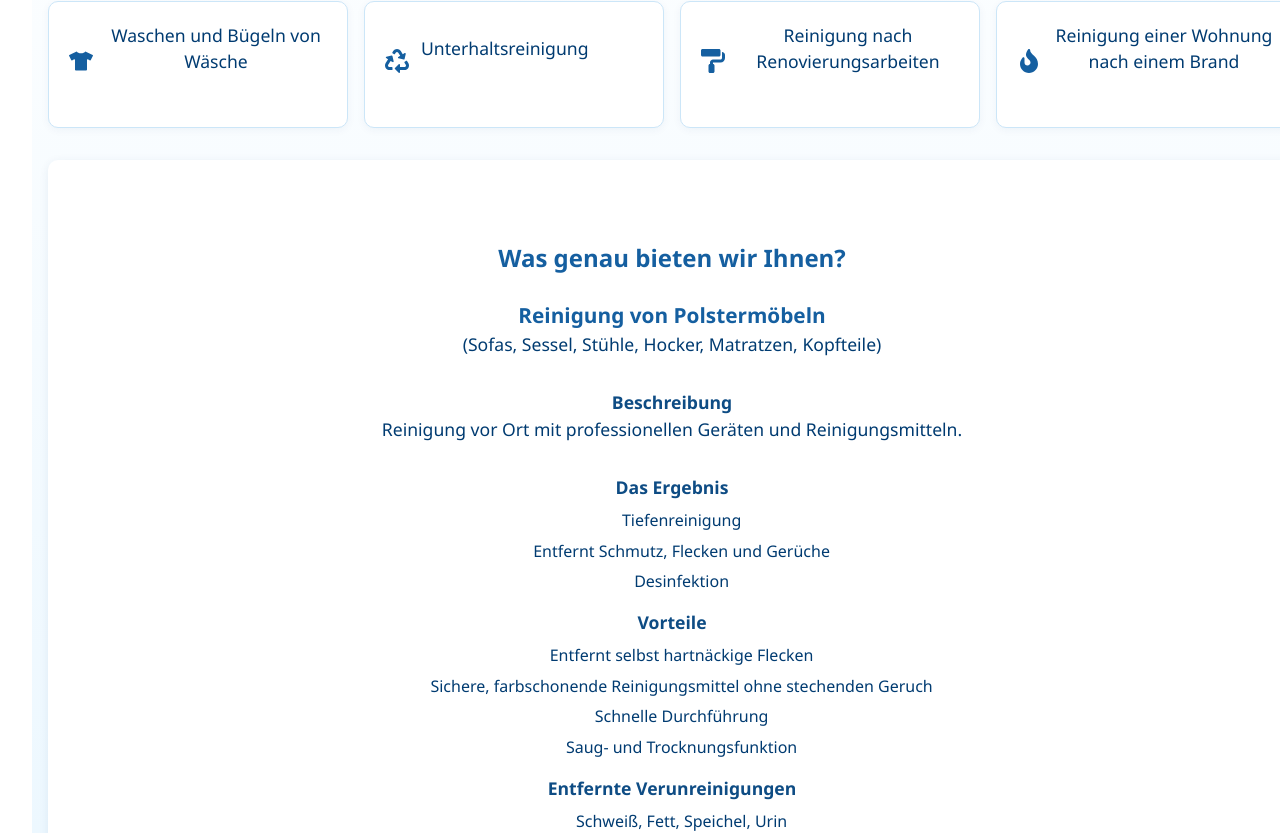
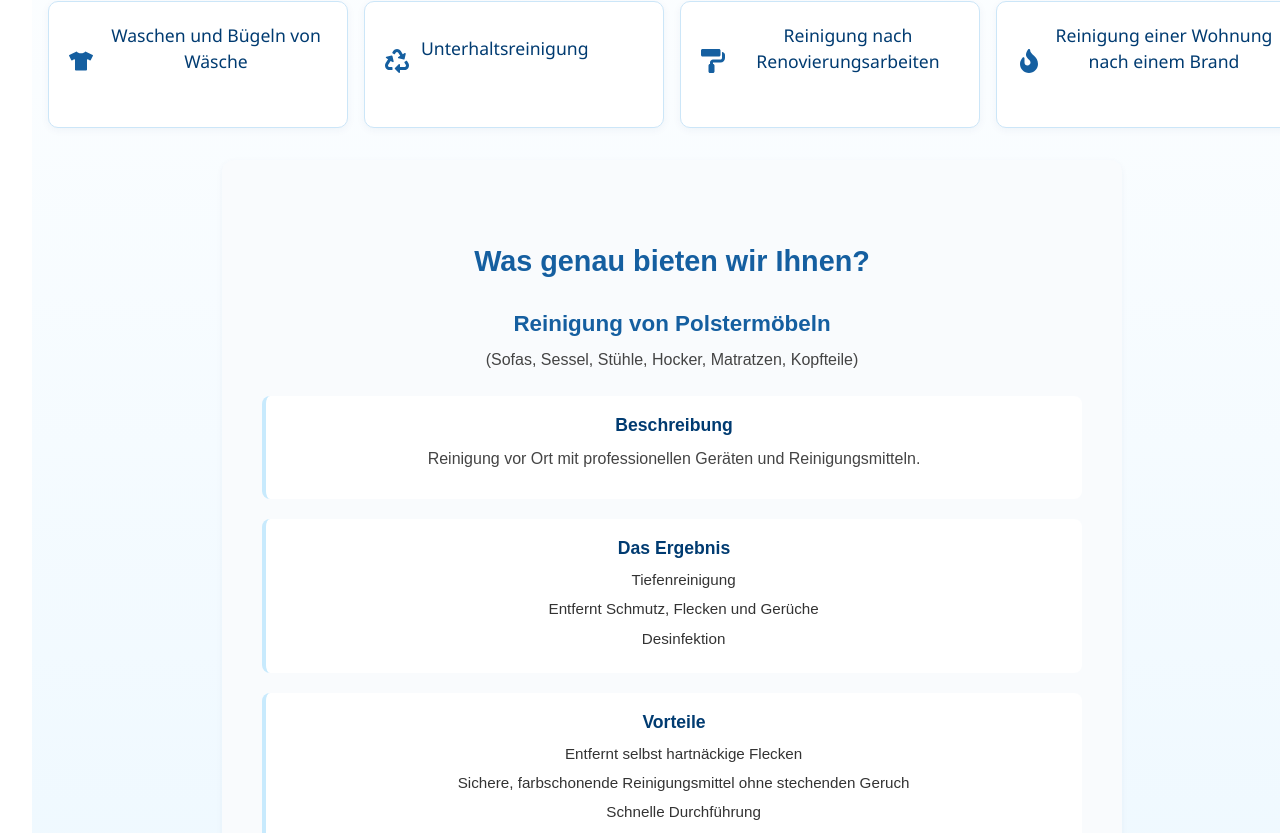
Before and after one commit to alina-vitiuk/Reinigungsfirma, a React (Vite) app: page /zusatzleistungen in a window 1280 px wide. Shown: the part 408-1241 px from the top of the page. Built offline with nearby package versions, Linux system fonts and the light colour scheme.

Commit message:
styling of OptionalServices

```diff
--- a/src/pages/OptionalServices/OptionalServices.jsx
+++ b/src/pages/OptionalServices/OptionalServices.jsx
@@ -53,8 +53,8 @@ const OptionalServices = () => {
         <p>{services[activeIndex].subtitle}</p>
 
         {services[activeIndex].blocks.map((block, i) => (
-          <div key={i}>
-            <h4>{block.heading}</h4>
+          <div className={css.block} key={i}>
+            {block.heading && <h4>{block.heading}</h4>}
             {block.content && <p>{block.content}</p>}
             {block.list && (
               <ul>
--- a/src/pages/OptionalServices/OptionalServices.module.css
+++ b/src/pages/OptionalServices/OptionalServices.module.css
@@ -49,38 +49,70 @@
 }
 
 .detailSection {
-  background-color: #ffffff;
-  padding: 2rem;
-  border-radius: 10px;
-  box-shadow: 0 2px 10px rgba(0, 59, 113, 0.08);
+  background-color: #f9fbfd;
+  padding: 2rem 1rem;
+  border-radius: 12px;
+  box-shadow: 0 2px 6px rgba(0, 59, 113, 0.05);
+  color: #003b71;
+  max-width: 900px;
+  margin: 2rem auto;
+  font-family: Arial, sans-serif;
 }
 
 .detailSection h2 {
+  text-align: center;
   color: #155fa0;
-  font-size: 1.5rem;
-  margin-bottom: 1rem;
+  font-size: 1.8rem;
+  margin-bottom: 1.5rem;
 }
 
 .detailSection h3 {
-  margin-top: 1.5rem;
-  font-size: 1.3rem;
+  text-align: center;
+  font-size: 1.4rem;
   color: #155fa0;
+  margin-bottom: 0.5rem;
 }
 
-.detailSection h4 {
-  margin-top: 1rem;
-  font-size: 1.1rem;
-  color: #0e4c84;
+.detailSection p {
+  text-align: center;
+  margin-bottom: 1.5rem;
+  font-size: 1rem;
+  color: #444;
 }
 
-.detailSection ul {
-  padding-left: 1.2rem;
-  margin: 0.5rem 0 1rem;
+.block {
+  border-left: 4px solid #c8eafd;
+  background: #ffffff;
+  padding: 1rem 1.25rem;
+  margin-bottom: 1.25rem;
+  border-radius: 8px;
+  transition: background 0.3s ease;
 }
 
-.detailSection li {
+.block:hover {
+  background: #f0f8ff;
+}
+
+.block h4 {
+  margin-bottom: 0.5rem;
+  font-size: 1.1rem;
+  color: #003b71;
+}
+
+.block p {
+  margin: 0.25rem 0 0.75rem;
+  color: #444;
+}
+
+.block ul {
+  padding-left: 1.2rem;
+  margin: 0.25rem 0 0;
+}
+
+.block li {
   margin-bottom: 0.4rem;
-  line-height: 1.5;
+  font-size: 0.95rem;
+  color: #333;
 }
 
 @media (min-width: 768px) {
```
